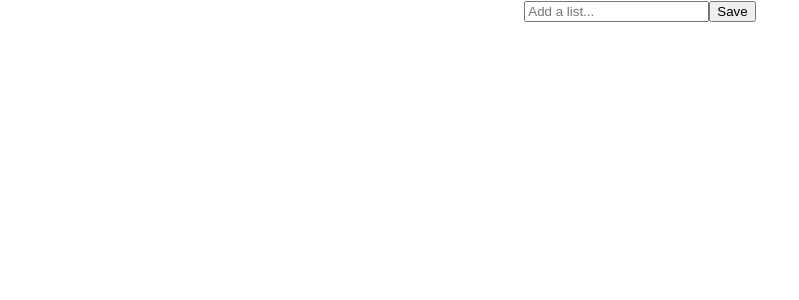
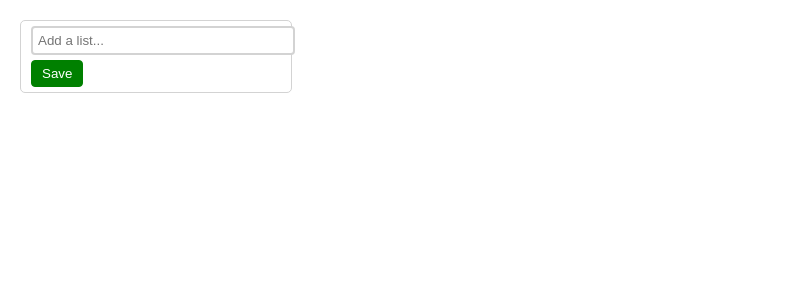
Before and after one commit to Juan-Garcia1/trello-clone-prototype, a React (Create React App) app: page / in a window 1280 px wide. Shown: the top 300 px of the page, without its empty margins (0-799 px from the left). Built offline with nearby package versions, Linux system fonts and the light colour scheme.

Commit message:
stlyed List component and forms

```diff
--- a/src/App.css
+++ b/src/App.css
@@ -1,32 +1,27 @@
 .App {
-  text-align: center;
+  padding: 20px;
 }
 
-.App-logo {
-  animation: App-logo-spin infinite 20s linear;
-  height: 40vmin;
+.list {
+  width: 250px;
+  border: solid 1px lightgray;
+  padding: 5px 10px;
+  border-radius: 5px;
 }
 
-.App-header {
-  background-color: #282c34;
-  min-height: 100vh;
-  display: flex;
-  flex-direction: column;
-  align-items: center;
-  justify-content: center;
-  font-size: calc(10px + 2vmin);
+form input,
+form textarea {
+  width: 100%;
+  border: solid 2px lightgray;
+  padding: 5px;
+  margin-bottom: 5px;
+  border-radius: 4px;
+}
+form button[type="submit"] {
   color: white;
+  border: solid 1px green;
+  cursor: pointer;
+  padding: 5px 10px;
+  background: green;
+  border-radius: 4px;
 }
-
-.App-link {
-  color: #61dafb;
-}
-
-@keyframes App-logo-spin {
-  from {
-    transform: rotate(0deg);
-  }
-  to {
-    transform: rotate(360deg);
-  }
-}
```
